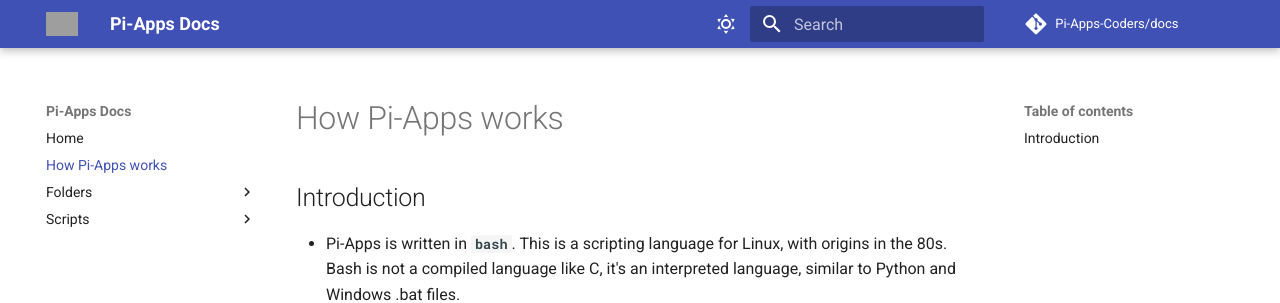
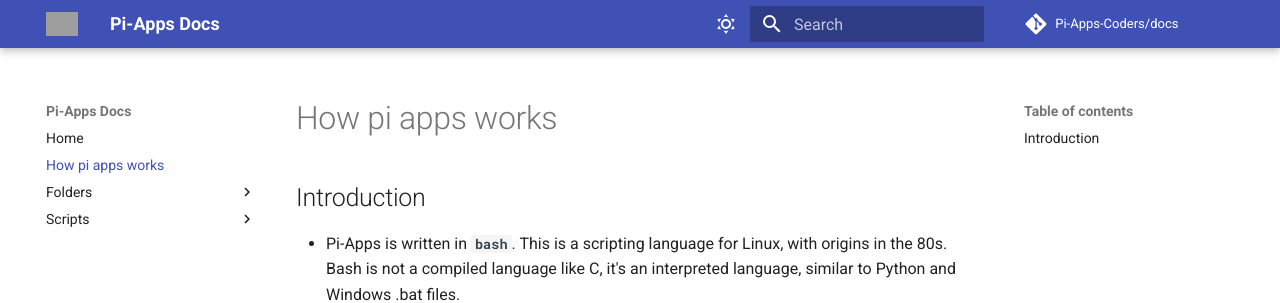
Before and after one commit to Pi-Apps-Coders/docs, an MkDocs documentation site: the page built from docs/how-pi-apps-works.md, in a window 1280 px wide. Shown: the top 303 px of the page. Built offline with MkDocs 1.6.1 and Material for MkDocs 9.7.7, drawn with Linux system fonts in a browser that asks for light colours; comment, search, counter and statistics services are not loaded; some of the changed lines change nothing that is shown; grey boxes are pictures that could not be loaded.

Commit message:
Update how-pi-apps-works.md

```diff
--- a/docs/how-pi-apps-works.md
+++ b/docs/how-pi-apps-works.md
@@ -1,5 +1,5 @@
-# How Pi-Apps works
 ## Introduction
+
 - Pi-Apps is written in **`bash`**. This is a scripting language for Linux, with origins in the 80s. Bash is not a compiled language like C, it's an interpreted language, similar to Python and Windows .bat files.
   Bash serves a different purpose than a compiled language: orchestrating OS-level events and prioritizing programming-time over execution-time. It is system-dependent and architecture-dependent.
   You probably interact with `bash` without even realizing it! Nearly all Linux distributions today use a **bash terminal**. *If you have ever opened a terminal, you have interacted with bash.*
```
